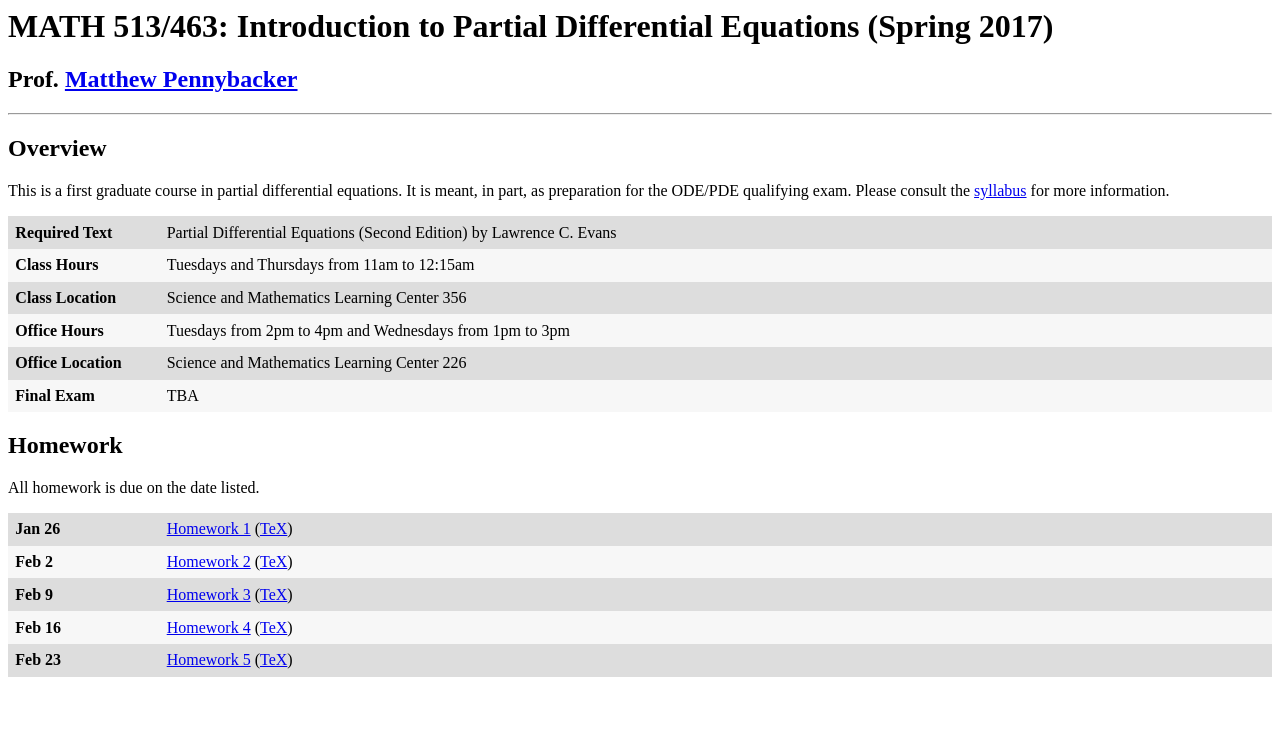
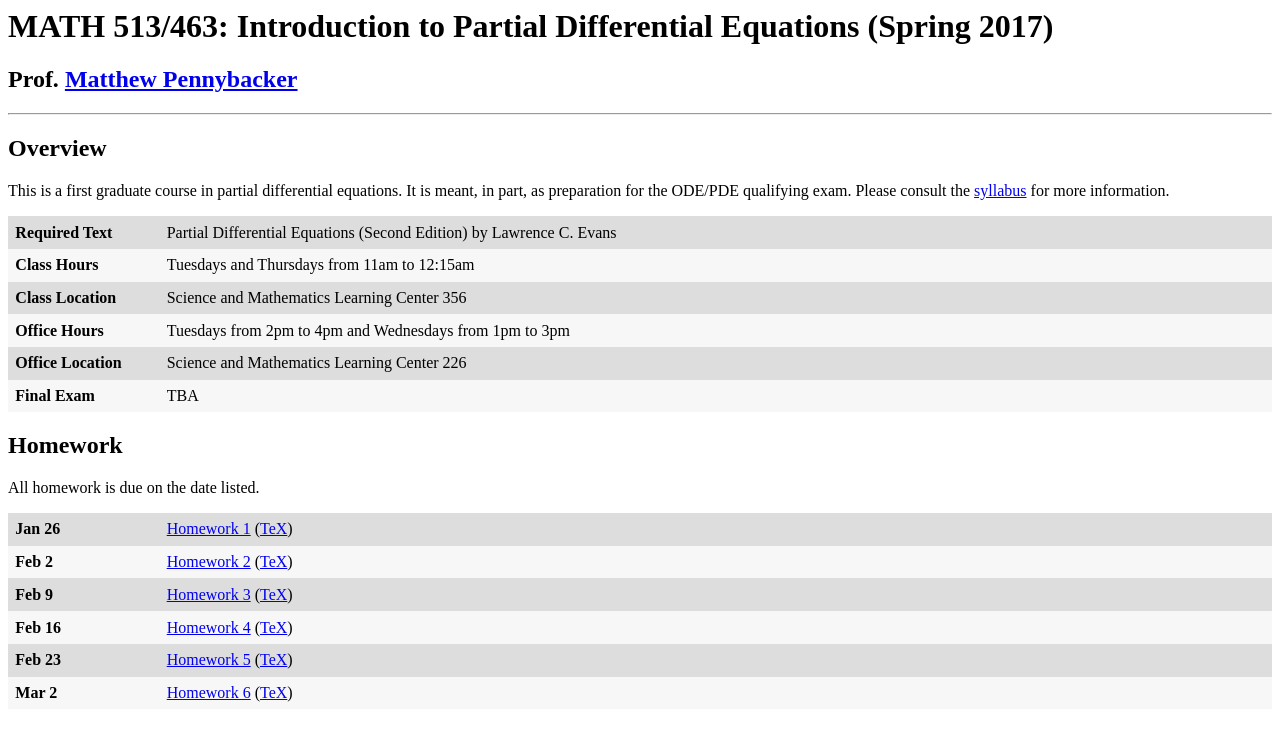
Before and after one commit to pennybacker/math513, a plain HTML site: page index.html in a window 1280 px wide. Drawn offline with Linux system fonts and the light colour scheme.

Commit message:
added homework 6

```diff
--- a/index.html
+++ b/index.html
@@ -80,6 +80,10 @@
   <th>Feb 23</th>
   <td><a href="homework5.pdf">Homework 5</a> (<a href="homework5.tex">TeX</a>)</td>
 </tr>
+<tr>
+  <th>Mar 2</th>
+  <td><a href="homework6.pdf">Homework 6</a> (<a href="homework6.tex">TeX</a>)</td>
+</tr>
 </table>
 
 <!--<h2>Exams</h2>-->
```
Also changed, not shown: 2 other files.
